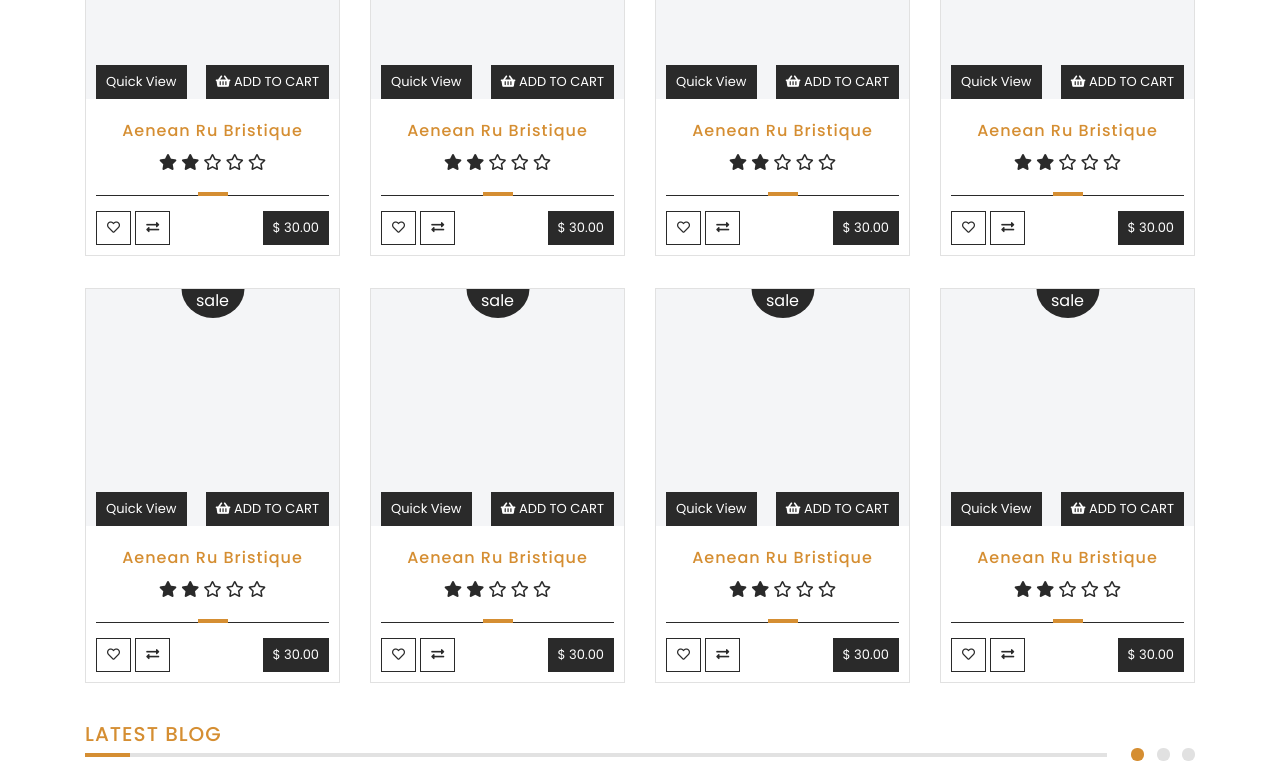
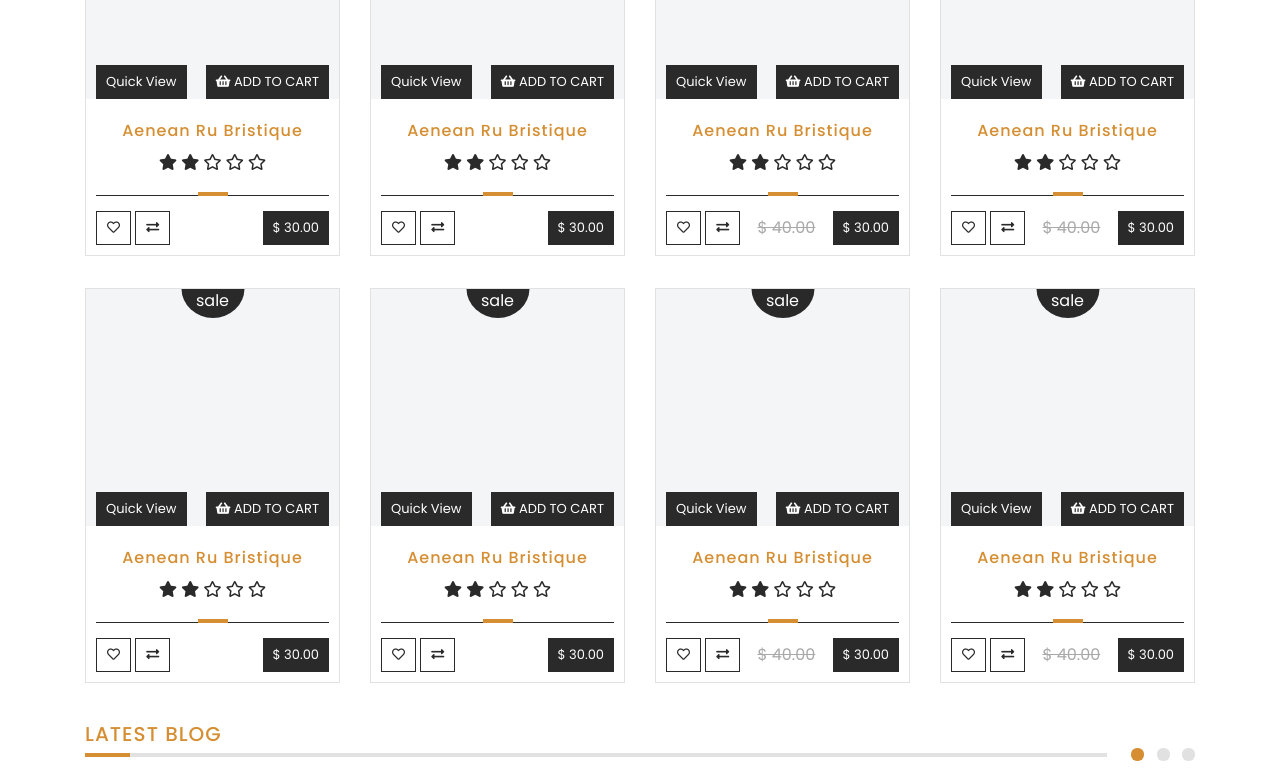
Before and after one commit to pfdlr/WDP-1908-01, a website built with Parcel: page src/index.html in a window 1280 px wide. Shown: the part 813-1597 px from the top of the page. Built offline with nearby package versions, Linux system fonts and the light colour scheme.

Commit message:
Add new div with old price (50_section-products.html and style to new div (_product-box.scss)

```diff
--- a/src/partials/50_section-products.html
+++ b/src/partials/50_section-products.html
@@ -46,6 +46,7 @@
               <a href="#" class="btn-outline"><i class="far fa-heart"></i></a>
               <a href="#" class="btn-outline"><i class="fas fa-exchange-alt"></i></a>
             </div>
+            <div class="old-price"></div>
             <div class="price"><div class="btn-main-small no-hover">$ 30.00</div></div>
           </div>
         </div>
@@ -74,6 +75,7 @@
               <a href="#" class="btn-outline"><i class="far fa-heart"></i></a>
               <a href="#" class="btn-outline"><i class="fas fa-exchange-alt"></i></a>
             </div>
+            <div class="old-price"></div>
             <div class="price"><div class="btn-main-small no-hover">$ 30.00</div></div>
           </div>
         </div>
@@ -102,6 +104,7 @@
               <a href="#" class="btn-outline"><i class="far fa-heart"></i></a>
               <a href="#" class="btn-outline"><i class="fas fa-exchange-alt"></i></a>
             </div>
+            <div class="old-price">$ 40.00</div>
             <div class="price"><div class="btn-main-small no-hover">$ 30.00</div></div>
           </div>
         </div>
@@ -130,6 +133,7 @@
               <a href="#" class="btn-outline"><i class="far fa-heart"></i></a>
               <a href="#" class="btn-outline"><i class="fas fa-exchange-alt"></i></a>
             </div>
+            <div class="old-price">$ 40.00</div>
             <div class="price"><div class="btn-main-small no-hover">$ 30.00</div></div>
           </div>
         </div>
@@ -158,6 +162,7 @@
               <a href="#" class="btn-outline"><i class="far fa-heart"></i></a>
               <a href="#" class="btn-outline"><i class="fas fa-exchange-alt"></i></a>
             </div>
+            <div class="old-price"></div>
             <div class="price"><div class="btn-main-small no-hover">$ 30.00</div></div>
           </div>
         </div>
@@ -186,6 +191,7 @@
               <a href="#" class="btn-outline"><i class="far fa-heart"></i></a>
               <a href="#" class="btn-outline"><i class="fas fa-exchange-alt"></i></a>
             </div>
+            <div class="old-price"></div>
             <div class="price"><div class="btn-main-small no-hover">$ 30.00</div></div>
           </div>
         </div>
@@ -214,6 +220,7 @@
               <a href="#" class="btn-outline"><i class="far fa-heart"></i></a>
               <a href="#" class="btn-outline"><i class="fas fa-exchange-alt"></i></a>
             </div>
+            <div class="old-price">$ 40.00</div>
             <div class="price"><div class="btn-main-small no-hover">$ 30.00</div></div>
           </div>
         </div>
@@ -242,6 +249,7 @@
               <a href="#" class="btn-outline"><i class="far fa-heart"></i></a>
               <a href="#" class="btn-outline"><i class="fas fa-exchange-alt"></i></a>
             </div>
+            <div class="old-price">$ 40.00</div>
             <div class="price"><div class="btn-main-small no-hover">$ 30.00</div></div>
           </div>
         </div>
--- a/src/sass/components/_product-box.scss
+++ b/src/sass/components/_product-box.scss
@@ -78,5 +78,9 @@
     display: flex;
     justify-content: space-between;
     align-items: center;
+    .old-price {
+      text-decoration: line-through;
+      color: rgb(169, 169, 169);
+    }
   }
 }
```
